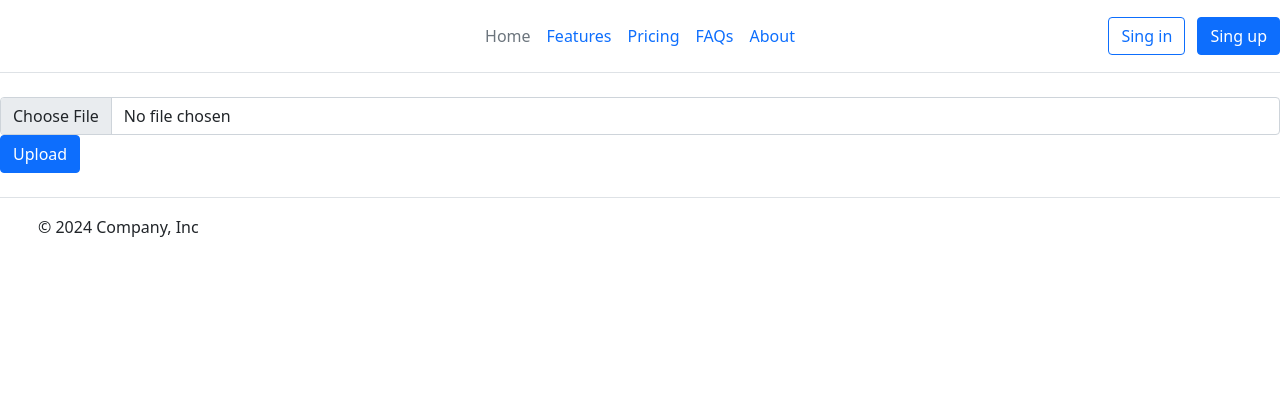
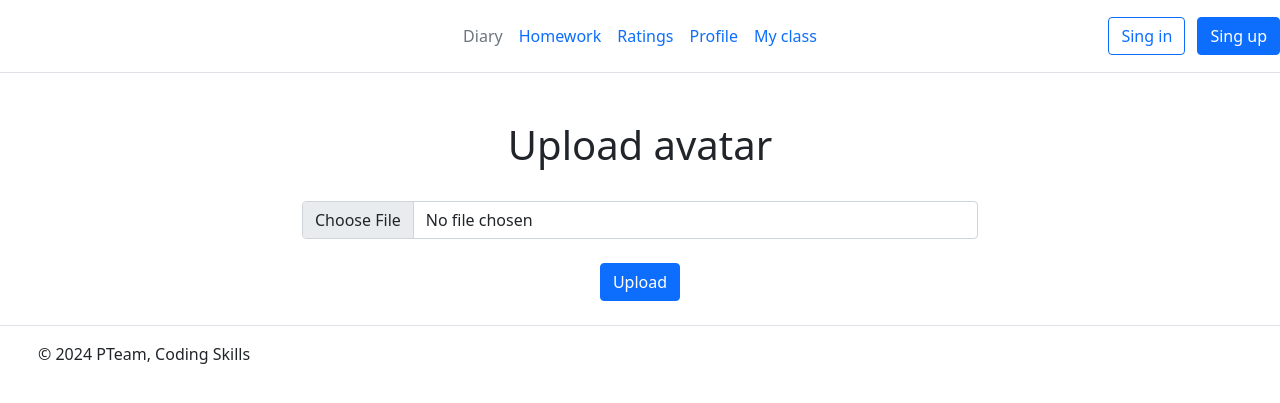
Before and after one commit to gramrate/Digital-diary, a Flask app: page /profile/avatar/upload/1 in a window 1280 px wide. Shown: the top 403 px of the page. Run offline with Flask 3, Linux system fonts and the light colour scheme.

Commit message:
Add edit profile and edit avatar

```diff
--- a/Diary/main.py
+++ b/Diary/main.py
@@ -9,7 +9,7 @@ from werkzeug.utils import secure_filename
 from db import db_init, db
 from models import *
 from variables import MESSAGE_LIST
-from functions import check_name_into_database, get_user_by_name
+from functions import get_user_by_name
 
 app = Flask(__name__)
 app.config['SECRET_KEY'] = 'secret-key-goes-here'
@@ -45,7 +45,7 @@ def ratings(user_id):
     pass
 
 
-@app.route('/profile/<int:user_id>', methods=['GET', 'POST'])  # Профиль
+@app.route('/profile/<int:user_id>')  # Профиль
 def profile(user_id):
     user = Users.query.filter_by(user_id=user_id).first()
     student = Student.query.filter_by(user_id=user_id).first()
@@ -57,15 +57,48 @@ def profile(user_id):
             class_num = student.class_num
             class_let = f'"{student.class_let}"'
         return render_template('profile.html', user_id=user_id, name=user.name, surname=user.surname,
-                               fatname=user.fatname, class_num=class_num, class_let=class_let)
+                               fatname=user.fatname, is_student=user.is_student, is_teacher=user.is_teacher, class_num=class_num, class_let=class_let)
     else:
         return render_template('notification.html', message=MESSAGE_LIST[5633], message_id=5633, url=f'/',
                                text='To main')
 
 
-@app.route('/profile/edit/<int:user_id>')  # Профиль
+@app.route('/profile/edit/<int:user_id>', methods=['POST', 'GET'])  # Профиль
 def profile_edit(user_id):
-    pass
+    user = Users.query.filter_by(user_id=user_id).first()
+
+    if request.method == 'POST':
+        name = request.form['name']
+        surname = request.form['surname']
+        fatname = request.form['fatname']
+
+        type_user = request.form.get('type_user')
+        is_teacher = True if type_user == 'teacher' else False
+        is_student = not is_teacher
+
+        if not all((name, surname, fatname, type_user)):
+            return render_template('profile_edit.html', clear_fields=True)
+
+        try:
+            user.name=name
+            user.surname=surname
+            user.fatname=fatname
+            user.is_student=is_student
+            user.is_teacher=is_teacher
+            db.session.commit()
+            return render_template('notification.html', message=MESSAGE_LIST[3965], message_id=3965, url=f'/profile/{user_id}', text='Back to profile')
+        except Exception as e:
+            print(e)
+            return render_template('notification.html', message=MESSAGE_LIST[4898], message_id=4898, url=f'/profile/{user_id}', text='Back to profile')
+
+    else:
+        if user:
+            is_student = user.is_student
+            is_teacher = user.is_teacher
+            return render_template('profile_edit.html', user_id=user_id, name=user.name, surname=user.surname, fatname=user.fatname, is_student=is_student, is_teacher=is_teacher)
+        else:
+            return render_template('notification.html', message=MESSAGE_LIST[5633], message_id=5633, url=f'/',
+                                   text='To main')
 
 
 @app.route('/profile/avatar/<int:user_id>')
@@ -79,19 +112,29 @@ def profile_avatar(user_id):
 @app.route('/profile/avatar/upload/<int:user_id>', methods=['POST', 'GET'])
 def profile_avatar_upload(user_id):
     if request.method == 'POST':
+
         pic = request.files['pic']
         if not pic:
-            return "NOPIC", 400
+            return render_template('profile_avatar_upload.html', no_file=True)
         filename = secure_filename(pic.filename)
         mimetype = pic.mimetype
         if not filename or not mimetype:
-            return "WRONGDATA", 400
-
-        img = Img(user_id=user_id, img=pic.read(), name=filename, mimetype=mimetype)
-        db.session.add(img)
-        db.session.commit()
-        return "Img uploaded", 200
-
+            return render_template('profile_avatar_upload.html', err_file=True)
+        img = Img.query.filter_by(user_id=user_id).first()
+        try:
+            if not img:
+                img = Img(user_id=user_id, img=pic.read(), name=filename, mimetype=mimetype)
+                db.session.add(img)
+                db.session.commit()
+            else:
+                img.img=pic.read()
+                img.name=filename
+                img.mimetype=mimetype
+                db.session.commit()
+        except Exception as e:
+            print(e)
+            return render_template('notification.html', message=MESSAGE_LIST[4898], message_id=4898, url=f'/profile/{user_id}', text='Back')
+        return render_template('notification.html', message=MESSAGE_LIST[1186], message_id=1186, url=f'/profile/{user_id}', text='Back to profile')
     else:
         return render_template('profile_avatar_upload.html')
 
@@ -137,27 +180,19 @@ def singup():
         if not all((name, surname, fatname, password_1, password_2, type_user)):
             return render_template('singup.html', clear_fields=True)
 
-        all_users = Users.query.all()
 
-        user_exists = check_name_into_database(name=name, surname=surname, fatname=fatname, all_users=all_users)
+        password = generate_password_hash(password_1)
+        user = Users(name=name, surname=surname, fatname=fatname, password=password, is_teacher=is_teacher,
+                     is_student=is_student)
+        try:
+            db.session.add(user)
+            db.session.commit()
 
-        if not user_exists:
-            password = generate_password_hash(password_1)
-            user = Users(name=name, surname=surname, fatname=fatname, password=password, is_teacher=is_teacher,
-                         is_student=is_student)
-            try:
-                db.session.add(user)
-                db.session.commit()
-
-                return render_template('notification.html', message=MESSAGE_LIST[1237], message_id=1237, url='/',
-                                       text='To main')
-            except:
-                return render_template('notification.html', message=MESSAGE_LIST[4898], message_id=4898, url='/singup',
-                                       text='Back')
-
-        else:
-            return render_template('singup.html', user_exists=True)
-
+            return render_template('notification.html', message=MESSAGE_LIST[1237], message_id=1237, url='/',
+                                   text='To main')
+        except:
+            return render_template('notification.html', message=MESSAGE_LIST[4898], message_id=4898, url='/singup',
+                                   text='Back')
     else:
         return render_template('singup.html')
 
@@ -168,24 +203,6 @@ def myclass(user_id):
     pass
 
 
-@app.route('/avatar', methods=['POST', 'GET'])
-def upload():
-    if request.method == 'POST':
-        pic = request.files['pic']
-        login = request.form['login']
-        if not pic:
-            return "NOPIC", 400
-        filename = secure_filename(pic.filename)
-        mimetype = pic.mimetype
-        if not filename or not mimetype:
-            return "WRONGDATA", 400
-
-        img = Img(login=login, img=pic.read(), name=filename, mimetype=mimetype)
-        db.session.add(img)
-        db.session.commit()
-        return "Img uploaded", 200
-
-
 if __name__ == '__main__':
     with app.app_context():
         db.create_all()
--- a/Diary/static/style.css
+++ b/Diary/static/style.css
@@ -14,7 +14,7 @@
 
 .prof-container {
     display: flex;
-    width: 600px;
+    width: 700px;
     margin: auto;
     justify-content: space-between;
 
--- a/Diary/templates/base.html
+++ b/Diary/templates/base.html
@@ -21,11 +21,11 @@
     </div>
 
     <ul class="nav col-12 col-md-auto mb-2 justify-content-center mb-md-0">
-        <li><a href="#" class="nav-link px-2 link-secondary">Home</a></li>
-        <li><a href="#" class="nav-link px-2">Features</a></li>
-        <li><a href="#" class="nav-link px-2">Pricing</a></li>
-        <li><a href="#" class="nav-link px-2">FAQs</a></li>
-        <li><a href="#" class="nav-link px-2">About</a></li>
+        <li><a href="/diary/" class="nav-link px-2 link-secondary">Diary</a></li>
+        <li><a href="/homeworks/" class="nav-link px-2">Homework</a></li>
+        <li><a href="/ratings/" class="nav-link px-2">Ratings</a></li>
+        <li><a href="/profile/" class="nav-link px-2">Profile</a></li>
+        <li><a href="/myclass/" class="nav-link px-2">My class</a></li>
     </ul>
 
     <div class="col-md-3 text-end">
@@ -45,26 +45,8 @@
                 <use xlink:href="#bootstrap"></use>
             </svg>
         </a>
-        <span class="mb-3 mb-md-0 text-body-secondary">© 2024 Company, Inc</span>
+        <span class="mb-3 mb-md-0 text-body-secondary">© 2024 PTeam, Coding Skills</span>
     </div>
-
-    <ul class="nav col-md-4 justify-content-end list-unstyled d-flex">
-        <li class="ms-3"><a class="text-body-secondary" href="#">
-            <svg class="bi" width="24" height="24">
-                <use xlink:href="#twitter"></use>
-            </svg>
-        </a></li>
-        <li class="ms-3"><a class="text-body-secondary" href="#">
-            <svg class="bi" width="24" height="24">
-                <use xlink:href="#instagram"></use>
-            </svg>
-        </a></li>
-        <li class="ms-3"><a class="text-body-secondary" href="#">
-            <svg class="bi" width="24" height="24">
-                <use xlink:href="#facebook"></use>
-            </svg>
-        </a></li>
-    </ul>
 </footer>
 </body>
 </html>
--- a/Diary/templates/profile_avatar_upload.html
+++ b/Diary/templates/profile_avatar_upload.html
@@ -1,7 +1,23 @@
 {% extends "base.html" %}
 {% block body%}
-<form method="post" enctype="multipart/form-data">
-    <input type="file" name="pic" class="form-control">
-    <input type="submit" value="Upload" class="btn btn-primary">
+<div class="container mt-5">
+    <div class="prof-container">
+        <div class="container">
+            <h1>Upload avatar</h1>
+            <br>
+            <form method="post" enctype="multipart/form-data">
+                <input type="file" name="pic" class="form-control">
+                <br>
+                {% if no_file %}
+                <p class="red-text">Avatar file not selected</p>
+                {% endif %}
+                {% if err_file %}
+                <p class="red-text">Avatar file is corrupted, please try again</p>
+                {% endif %}
+                <input type="submit" value="Upload" class="btn btn-primary">
+            </form>
+        </div>
+    </div>
+</div>
 </form>
 {% endblock %}
--- a/Diary/templates/singin.html
+++ b/Diary/templates/singin.html
@@ -1,5 +1,6 @@
 {% extends "base.html" %}
 {% block body %}
+<div class="prof-container">
 <div class="container mt-5">
     <h1>Sing in</h1>
     <form method="post">
@@ -17,4 +18,5 @@
         <input type="submit" class="btn btn-primary" value="Sing in">
     </form>
 </div>
+</div>
 {% endblock %}
--- a/Diary/variables.py
+++ b/Diary/variables.py
@@ -2,9 +2,9 @@ MESSAGE_LIST = {
     1237: 'Successful registration',
     1501: 'Registration failed, user already exists',
     4898: 'We apologize, there was an error on our server',
-    5633: 'There is no user with this user id',
-    3965: '',
-    1186: '',
+    5633: 'There is no user with this id',
+    3965: 'Profile successfully changed',
+    1186: 'Avatar uploaded successfully',
     7575: '',
     8207: '',
     8609: '',
```
Also changed, not shown: Diary/functions.py (+0 -7 lines), Diary/models.py (+4 -4 lines), Diary/templates/profile.html (+12 -1 lines), Diary/templates/profile_edit.html (added, +39 -0 lines), Diary/templates/singup.html (+3 -4 lines), Diary/instance/users.db.
